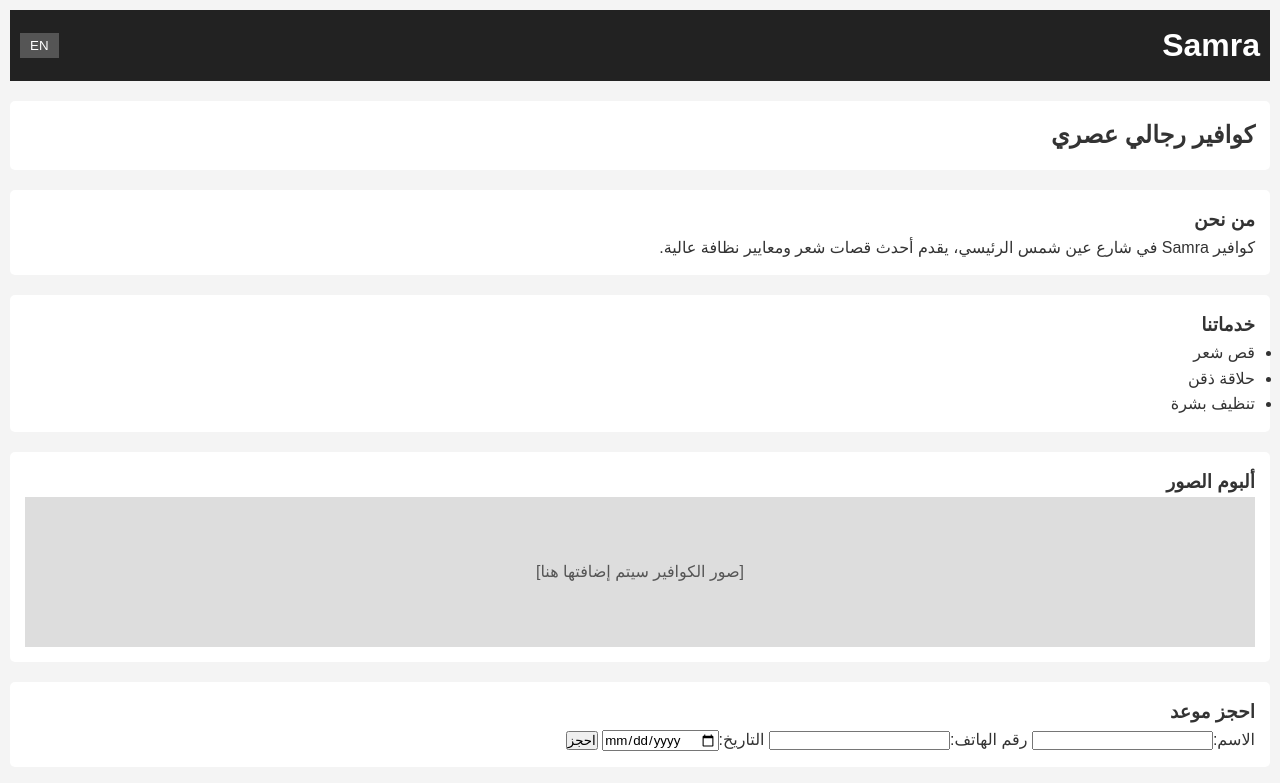
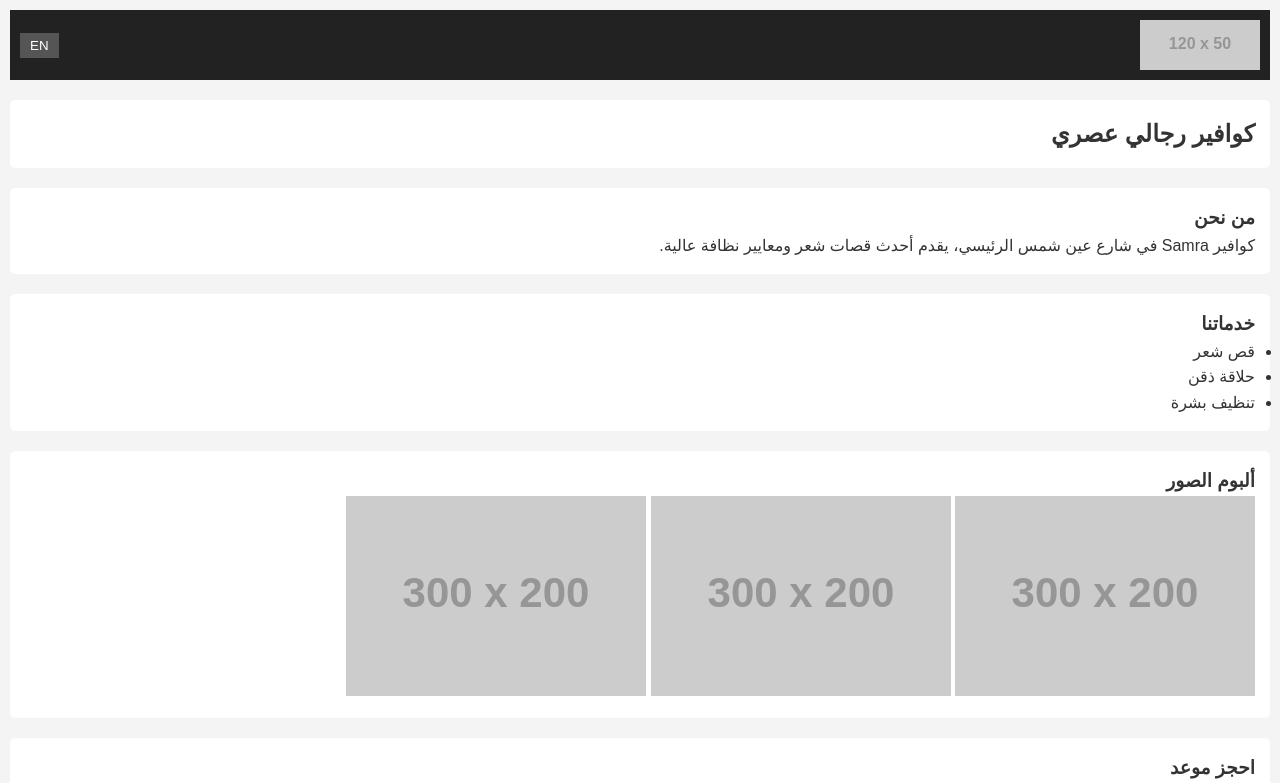
Before and after one commit to Ahmed7616/Samra-Website, a plain HTML site: page index.html in a window 1280 px wide. Shown: the top 783 px of the page. Drawn offline with Linux system fonts and the light colour scheme; placeholder pictures from the web are drawn by us.

Commit message:
Update index.html

```diff
--- a/index.html
+++ b/index.html
@@ -1,15 +1,19 @@
 <!DOCTYPE html>
 <html lang="ar" dir="rtl">
 <head>
-  <meta charset="UTF-8">
-  <meta name="viewport" content="width=device-width, initial‑scale=1.0">
+  <meta charset="UTF-8" />
+  <meta name="viewport" content="width=device-width, initial-scale=1.0" />
   <title>كوافير Samra</title>
-  <link rel="stylesheet" href="styles.css">
+  <link rel="stylesheet" href="styles.css" />
 </head>
 <body>
   <!-- رأس الصفحة -->
   <header>
-    <h1 id="brand-name">Samra</h1>
+    <img
+      src="https://via.placeholder.com/120x50?text=Samra+Logo"
+      alt="Samra Logo"
+      id="logo"
+    />
     <button id="lang-toggle">EN</button>
   </header>
 
@@ -22,7 +26,10 @@
   <!-- من نحن -->
   <section id="about">
     <h3>من نحن</h3>
-    <p>كوافير Samra في شارع عين شمس الرئيسي، يقدم أحدث قصات شعر ومعايير نظافة عالية.</p>
+    <p>
+      كوافير Samra في شارع عين شمس الرئيسي، يقدم أحدث قصات شعر ومعايير نظافة
+      عالية.
+    </p>
   </section>
 
   <!-- خدمات -->
@@ -39,17 +46,29 @@
   <!-- معرض الصور -->
   <section id="gallery">
     <h3>ألبوم الصور</h3>
-    <!-- مكان للصور -->
-    <div class="images-placeholder">[صور الكوافير سيتم إضافتها هنا]</div>
+    <div class="gallery-images">
+      <img
+        src="https://via.placeholder.com/300x200?text=Image+1"
+        alt="صورة 1"
+      />
+      <img
+        src="https://via.placeholder.com/300x200?text=Image+2"
+        alt="صورة 2"
+      />
+      <img
+        src="https://via.placeholder.com/300x200?text=Image+3"
+        alt="صورة 3"
+      />
+    </div>
   </section>
 
   <!-- نموذج الحجز -->
   <section id="booking">
     <h3>احجز موعد</h3>
     <form id="booking-form">
-      <label>الاسم:<input type="text" name="name" required></label>
-      <label>رقم الهاتف:<input type="tel" name="phone" required></label>
-      <label>التاريخ:<input type="date" name="date" required></label>
+      <label>الاسم:<input type="text" name="name" required /></label>
+      <label>رقم الهاتف:<input type="tel" name="phone" required /></label>
+      <label>التاريخ:<input type="date" name="date" required /></label>
       <button type="submit">احجز</button>
     </form>
   </section>
@@ -65,7 +84,12 @@
     <h3>تواصل معنا</h3>
     <p>العنوان: شارع عين شمس الرئيسي</p>
     <p>رقم الهاتف: 01010475664</p>
-    <a href="https://wa.me/201010475664" target="_blank" class="whatsapp-btn">دردشة واتساب</a>
+    <a
+      href="https://wa.me/201010475664"
+      target="_blank"
+      class="whatsapp-btn"
+      >دردشة واتساب</a
+    >
     <div class="social-placeholder">[روابط السوشيال سيتم إضافتها هنا]</div>
   </section>
 
```
